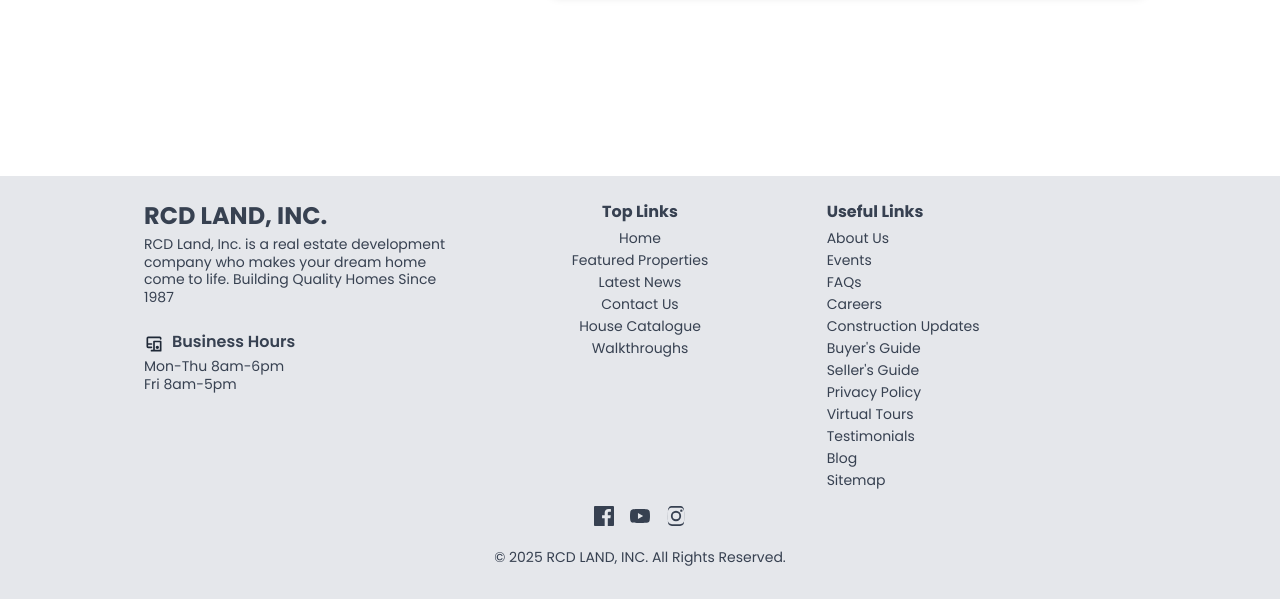
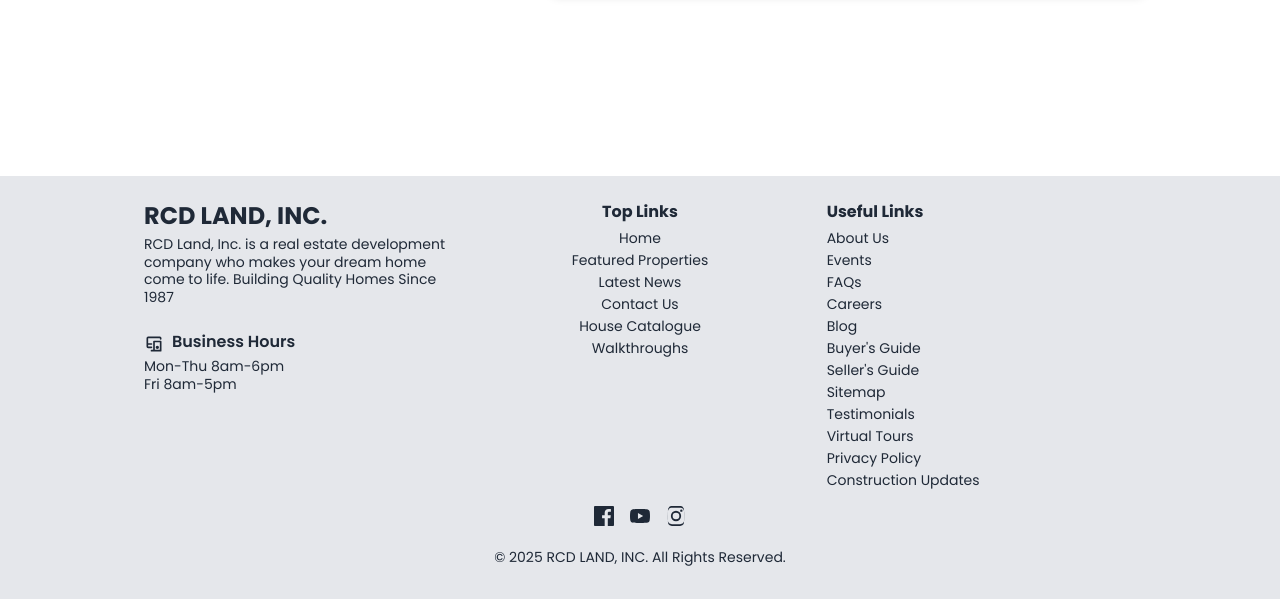
Before and after one commit to renrengabas/rcdland.com, a Jekyll site: the page built from contacts/index.html, in a window 1280 px wide and 900 px high, scrolled down 5383 px, cut to the strip 301-900 px from the top of the window. Built offline with Jekyll 4.4.1, drawn with Linux system fonts in a browser that asks for light colours; nearby versions of some CDN libraries.

Commit message:
Adjusments for index, contacts and footer

```diff
--- a/_includes/footer.html
+++ b/_includes/footer.html
@@ -1,5 +1,5 @@
 <!-- Footer -->
-<footer class="bg-gray-200 py-6 text-sm text-gray-700">
+<footer class="bg-gray-200 py-6 text-sm text-gray-800">
   <div class="container mx-auto px-4 max-w-5xl">
     <div class="grid grid-cols-1 md:grid-cols-3 gap-4 md:gap-8 items-start">
       <!-- Company Info -->
@@ -39,14 +39,14 @@
           <li><a href="/whats-new/" class="hover:text-yellow-500 transition-colors duration-300">Events</a></li>
           <li><a href="/faqs/" class="hover:text-yellow-500 transition-colors duration-300">FAQs</a></li>
           <li><a href="/careers/" class="hover:text-yellow-500 transition-colors duration-300">Careers</a></li>
-          <li><a href="/construction-updates/" class="hover:text-yellow-500 transition-colors duration-300">Construction Updates</a></li>
+          <li><a href="/blog/" class="hover:text-yellow-500 transition-colors duration-300">Blog</a></li>
           <li><a href="/guides/" class="hover:text-yellow-500 transition-colors duration-300">Buyer's Guide</a></li>
           <li><a href="/sellers/" class="hover:text-yellow-500 transition-colors duration-300">Seller's Guide</a></li>
+          <li><a href="/sitemap/" class="hover:text-yellow-500 transition-colors duration-300">Sitemap</a></li>
+          <li><a href="/testimonials/" class="hover:text-yellow-500 transition-colors duration-300">Testimonials</a></li>
+          <li><a href="/virtual-tours/" class="hover:text-yellow-500 transition-colors duration-300">Virtual Tours</a></li>
           <li><a href="/privacy-policy/" class="hover:text-yellow-500 transition-colors duration-300">Privacy Policy</a></li>
-          <li><a href="/virtual-tours/" class="hover:text-yellow-500 transition-colors duration-300">Virtual Tours</a></li>
-          <li><a href="/testimonials/" class="hover:text-yellow-500 transition-colors duration-300">Testimonials</a></li>
-          <li><a href="/blog/" class="hover:text-yellow-500 transition-colors duration-300">Blog</a></li>
-          <li><a href="/sitemap/" class="hover:text-yellow-500 transition-colors duration-300">Sitemap</a></li>
+          <li><a href="/construction-updates/" class="hover:text-yellow-500 transition-colors duration-300">Construction Updates</a></li>
         </ul>
       </div>
     </div>
--- a/contacts/index.html
+++ b/contacts/index.html
@@ -197,11 +197,11 @@
         <!-- Sales Card -->
         <div class="custom-contact-card card-overlay">
           <div class="icon-outer">
-            <div class="custom-card-icon-wrapper bg-blue-100">
+            <div class="custom-card-icon-wrapper bg-[#16a34a]">
               <span class="custom-card-icon text-blue-600">🤝</span>
             </div>
           </div>
-        <div class="custom-card-header header-blue">
+        <div class="custom-card-header bg-[#16a34a]">
             <h3 class="custom-card-title">Sales & Marketing</h3>
           </div>
           <div class="custom-card-body">
@@ -220,11 +220,11 @@
         <!-- Billing Card -->
         <div class="custom-contact-card card-overlay">
           <div class="icon-outer">
-            <div class="custom-card-icon-wrapper bg-yellow-100">
-              <span class="custom-card-icon text-yellow-600">💰</span>
+            <div class="custom-card-icon-wrapper bg-[#16a34a]">
+              <span class="custom-card-icon">💰</span>
             </div>
           </div>
-        <div class="custom-card-header header-yellow">
+        <div class="custom-card-header bg-[#16a34a]">
             <h3 class="custom-card-title">Billing</h3>
           </div>
           <div class="custom-card-body">
@@ -238,11 +238,11 @@
         <!-- Customer Service Card -->
         <div class="custom-contact-card card-overlay">
           <div class="icon-outer">
-            <div class="custom-card-icon-wrapper bg-purple-100">
-              <span class="custom-card-icon text-purple-600">😊</span>
+            <div class="custom-card-icon-wrapper bg-[#16a34a]">
+              <span class="custom-card-icon">😊</span>
             </div>
           </div>
-        <div class="custom-card-header header-purple">
+        <div class="custom-card-header bg-[#16a34a]">
             <h3 class="custom-card-title">Customer Service</h3>
           </div>
           <div class="custom-card-body">
```
Also changed, not shown: index.html (+58 -31 lines), alignandcompact.png (deleted), contacts-del.png (added), featured-del.png (added), footer-del.png (added), footersamplenewdesign.png (deleted).
